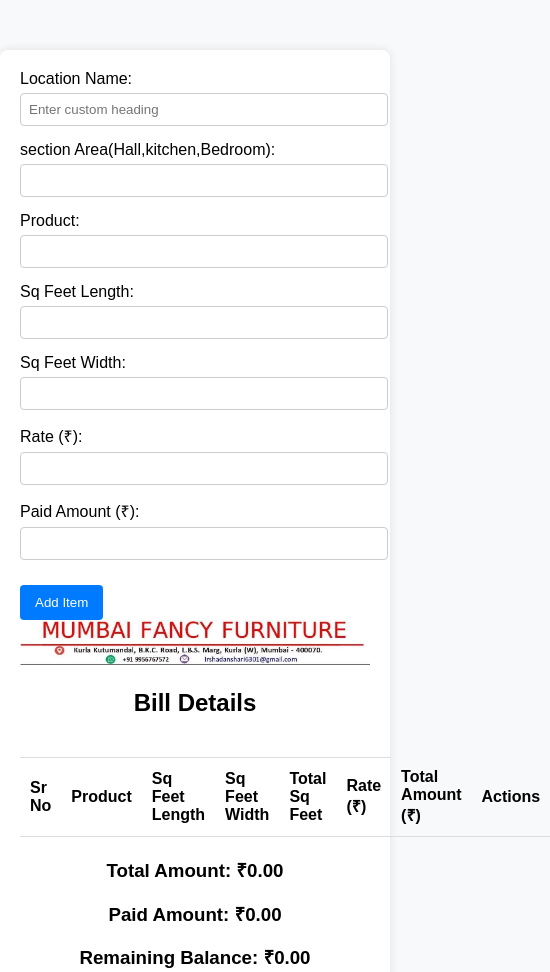
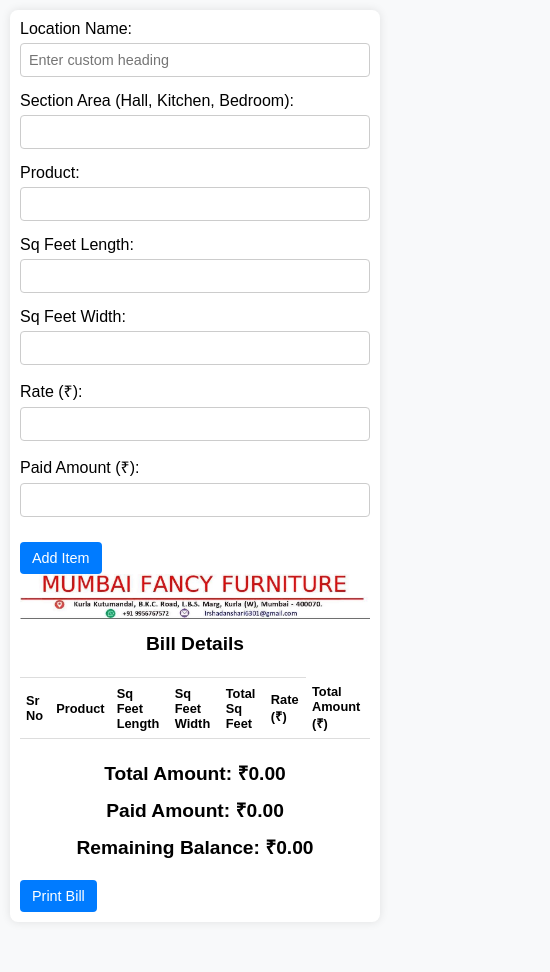
Before and after one commit to tarique143/MFFBillig, a plain HTML site: page index.html in a window 390 px wide. Shown: the top 972 px of the page, 550 px wide, since content can reach past the window. After the commit the page ends 932 px from the top, so only its background shows below. Drawn offline with Linux system fonts and the light colour scheme.

Commit message:
Update index.html

```diff
--- a/index.html
+++ b/index.html
@@ -1,4 +1,4 @@
-<!DOCTYPE html>
+ <!DOCTYPE html>
 <html lang="en">
 <head>
     <meta charset="UTF-8">
@@ -19,8 +19,8 @@
 
         .container {
             max-width: 800px;
-            margin: 50px auto;
-            padding: 20px;
+            margin: 20px auto;
+            padding: 15px;
             background-color: white;
             box-shadow: 0 0 10px rgba(0, 0, 0, 0.1);
             border-radius: 8px;
@@ -28,6 +28,7 @@
 
         h1, h2, h3 {
             text-align: center;
+            margin: 10px 0;
         }
 
         .form-group {
@@ -44,6 +45,8 @@
             padding: 8px;
             border: 1px solid #ccc;
             border-radius: 4px;
+            font-size: 1rem;
+            box-sizing: border-box;
         }
 
         table {
@@ -53,7 +56,7 @@
         }
 
         th, td {
-            padding: 10px;
+            padding: 8px; /* Reduced padding for tighter rows */
             text-align: left;
             border-bottom: 1px solid #ddd;
         }
@@ -61,7 +64,6 @@
         .custom-text {
             text-align: center;
             font-weight: bold;
-
         }
 
         button {
@@ -72,15 +74,62 @@
             border-radius: 4px;
             cursor: pointer;
             margin-top: 10px;
+            font-size: 1rem;
         }
 
         button:hover {
             background-color: #0056b3;
         }
 
+        .action-column {
+            display: none; /* Hide actions column by default for printing */
+        }
+
         @media print {
             .no-print {
                 display: none;
+            }
+
+            .action-column {
+                display: none; /* Ensure actions column is hidden during printing */
+            }
+
+            table {
+                font-size: 12px; /* Smaller font size for printing */
+            }
+
+            th, td {
+                padding: 5px; /* Reduced padding for printing */
+            }
+        }
+
+        /* Mobile-specific styles */
+        @media (max-width: 600px) {
+            .container {
+                margin: 10px;
+                padding: 10px;
+            }
+
+            h1, h2, h3 {
+                font-size: 1.2rem;
+            }
+
+            .form-group input {
+                padding: 8px;
+                font-size: 0.9rem;
+            }
+
+            table {
+                font-size: 0.8rem;
+            }
+
+            th, td {
+                padding: 6px; /* Reduced padding for mobile */
+            }
+
+            button {
+                padding: 8px 12px;
+                font-size: 0.9rem;
             }
         }
     </style>
@@ -93,7 +142,7 @@
                 <input type="text" id="custom-heading" placeholder="Enter custom heading" oninput="updateHeading()">
             </div>
             <div class="form-group">
-                <label for="custom-text">section Area(Hall,kitchen,Bedroom):</label>
+                <label for="custom-text">Section Area (Hall, Kitchen, Bedroom):</label>
                 <input type="text" id="custom-text">
             </div>
             <div class="form-group">
```
